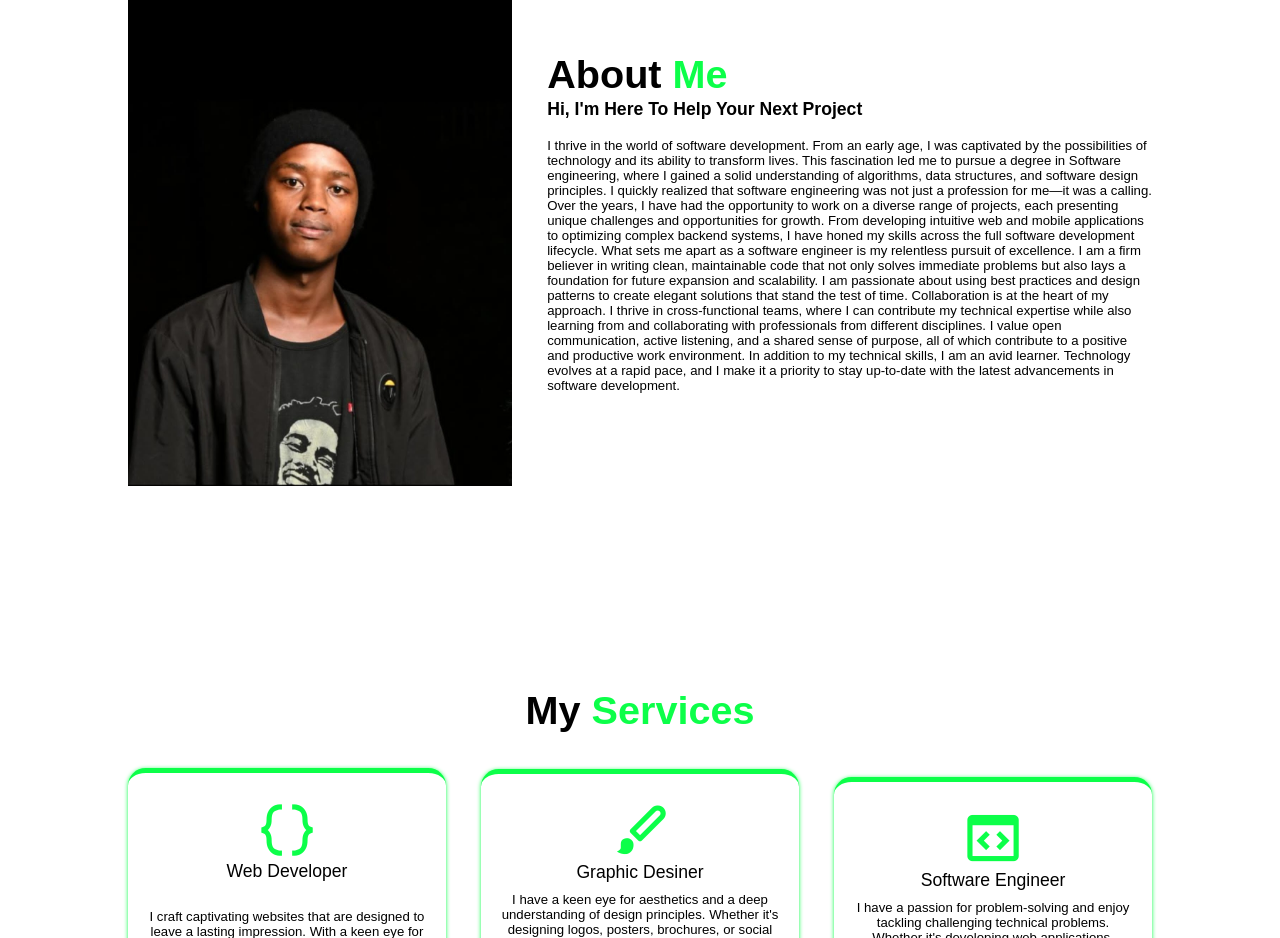
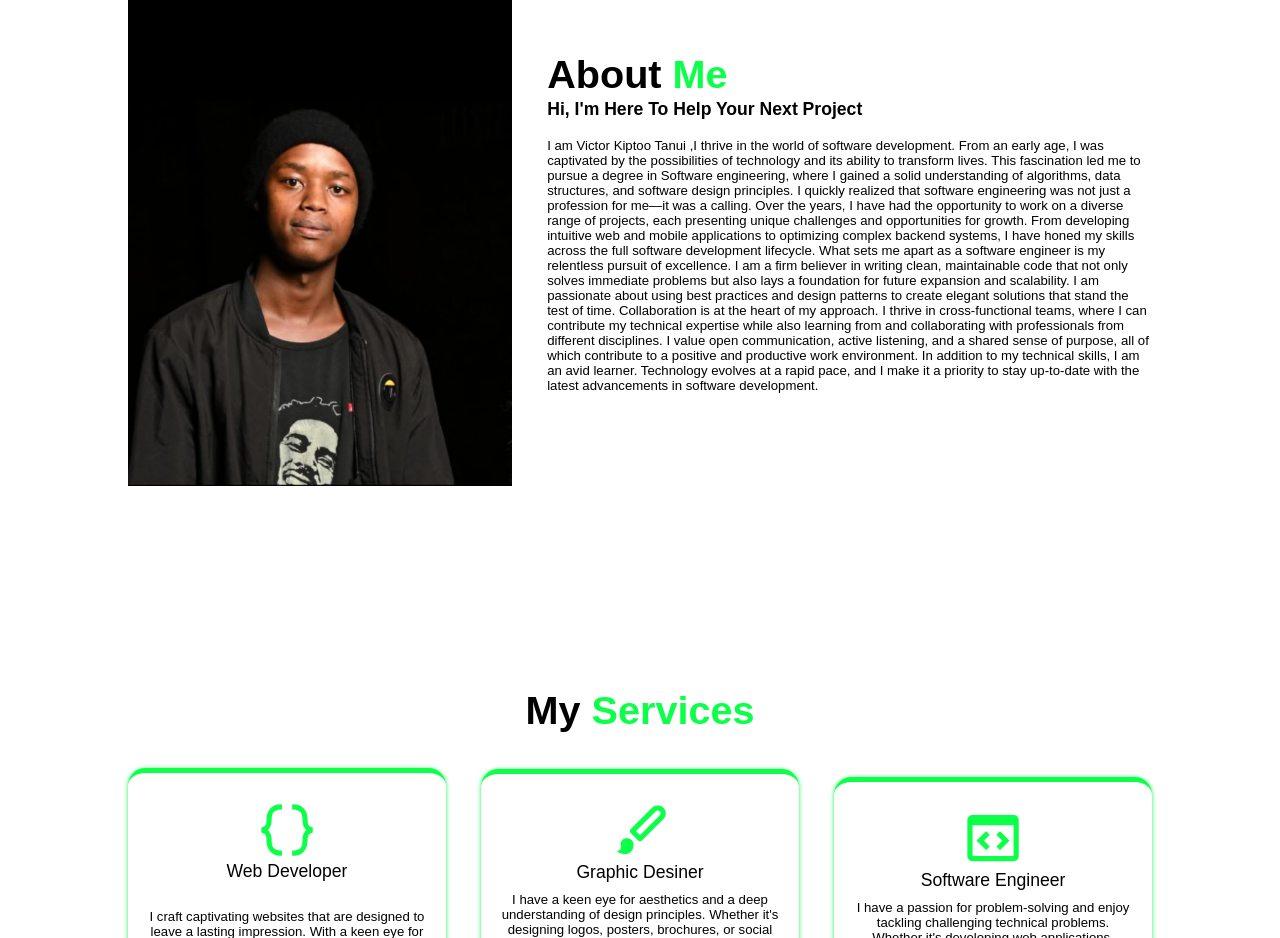
Before and after one commit to Tanui-prog/tanui-prog.github.io, a plain HTML site: page index.html in a window 1280 px wide. Shown: the part 1000-1938 px from the top of the page. Drawn offline with nearby package versions, Linux system fonts and the light colour scheme.

Commit message:
Update index.html

```diff
--- a/index.html
+++ b/index.html
@@ -7,7 +7,7 @@
   <meta http-equiv="X-UA-Compatible" content="IE=edge" />
   <meta name="viewport" content="width=device-width, initial-scale=1.0" />
   <meta name="msvalidate.01" content="A08D6F8ADEACA641C1D086D28A6C607A" />
-  <title>Victor Kiptoo</title>
+  <title>Victor Kiptoo Tanui</title>
 
   <!-- swiper -->
   <link rel="stylesheet" href="https://cdn.jsdelivr.net/npm/swiper@9/swiper-bundle.min.css" />
@@ -40,7 +40,7 @@
   <section class="home" id="home">
     <div class="home-content">
       <h3>Hello,I am</h3>
-      <h1>Victor Tanui</h1>
+      <h1>Victor  Tanui</h1>
       <p>
         Welcome to my portfolio! <br />
         I am passionate about leveraging technology to create innovative and
@@ -95,7 +95,7 @@
       <h2 class="heading">About<span> Me</span></h2>
       <h3>Hi, I'm Here To Help Your Next Project</h3>
       <p>
-        I thrive in the world of
+        I am Victor Kiptoo Tanui ,I thrive in the world of
         software development. From an early age, I was captivated by the
         possibilities of technology and its ability to transform lives. This
         fascination led me to pursue a degree in Software engineering, where I
@@ -122,7 +122,7 @@
         a priority to stay up-to-date with the latest advancements in software
         development.
       </p>
-      <!-- <a href="#" class="btn">Read More</a> -->
+      <!-- <a href="#" class="btn">Hire Me</a> -->
     </div>
   </section>
 
```
